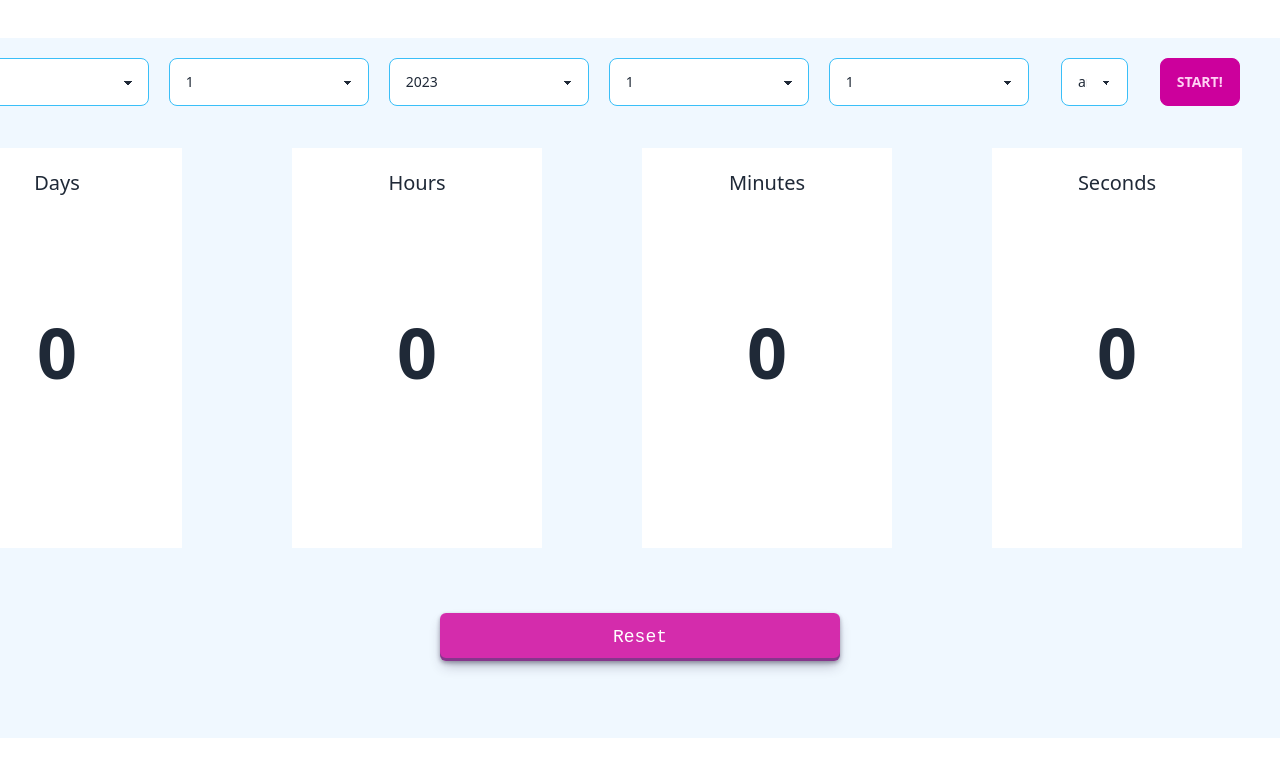
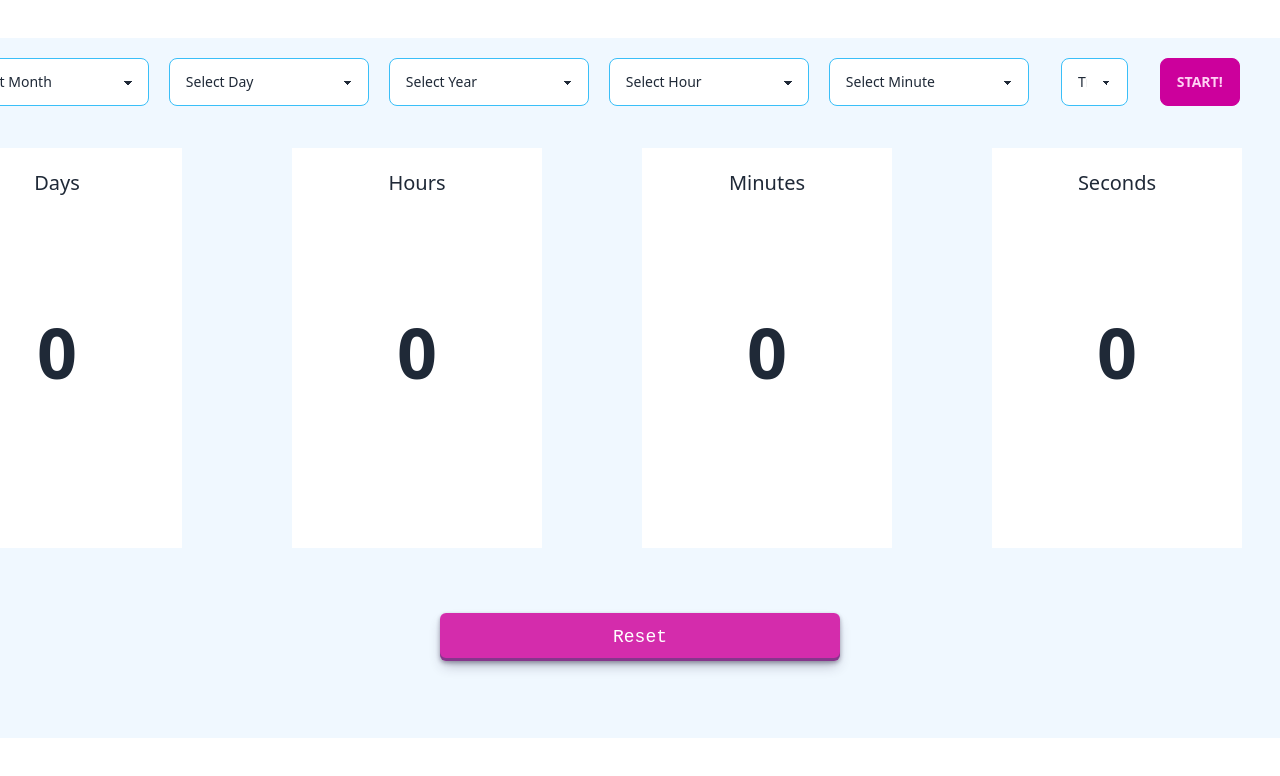
Before and after one commit to Yuroq/Countdown, a React (Vite) app: page / in a window 1280 px wide. Shown: the top 776 px of the page. Built offline with nearby package versions, Linux system fonts and the light colour scheme.

Commit message:
Updated select

```diff
--- a/src/Components/Input.jsx
+++ b/src/Components/Input.jsx
@@ -24,7 +24,7 @@ function InputField(props) {
         className="select select-info w-full max-w-xs"
         onChange={(input) => setMonthInput(input.target.value)}
       >
-        <option disabled value>
+         <option disabled selected>
           Select Month
         </option>
         {InputSelectors.months.map((month, index) => {
@@ -35,7 +35,7 @@ function InputField(props) {
         className="select select-info w-full max-w-xs"
         onChange={(input) => setDayInput(input.target.value)}
       >
-        <option disabled value>
+        <option disabled selected>
           Select Day
         </option>
         {InputSelectors.days.map((day, index) => {
@@ -46,7 +46,7 @@ function InputField(props) {
         className="select select-info w-full max-w-xs"
         onChange={(input) => setYearInput(input.target.value)}
       >
-        <option disabled value>
+           <option disabled selected>
           Select Year
         </option>
         {InputSelectors.years.map((year, index) => {
@@ -57,7 +57,7 @@ function InputField(props) {
         className="select select-info w-full max-w-xs"
         onChange={(input) => setHourInput(input.target.value)}
       >
-        <option disabled value>
+           <option disabled selected>
           Select Hour
         </option>
         {InputSelectors.hours.map((hour, index) => {
@@ -68,7 +68,7 @@ function InputField(props) {
         className="select select-info w-full max-w-xs"
         onChange={(input) => setMinuteInput(input.target.value)}
       >
-        <option disabled value>
+         <option disabled selected>
           Select Minute
         </option>
         {InputSelectors.minutes.map((minute, index) => {
@@ -80,7 +80,7 @@ function InputField(props) {
           className="select select-info w-full max-w-xs"
           onChange={(input) => setAmPm(input.target.value)}
         >
-          <option disabled value>
+       <option disabled selected>
             Time
           </option>
           {InputSelectors.time.map((time, index) => {
```
